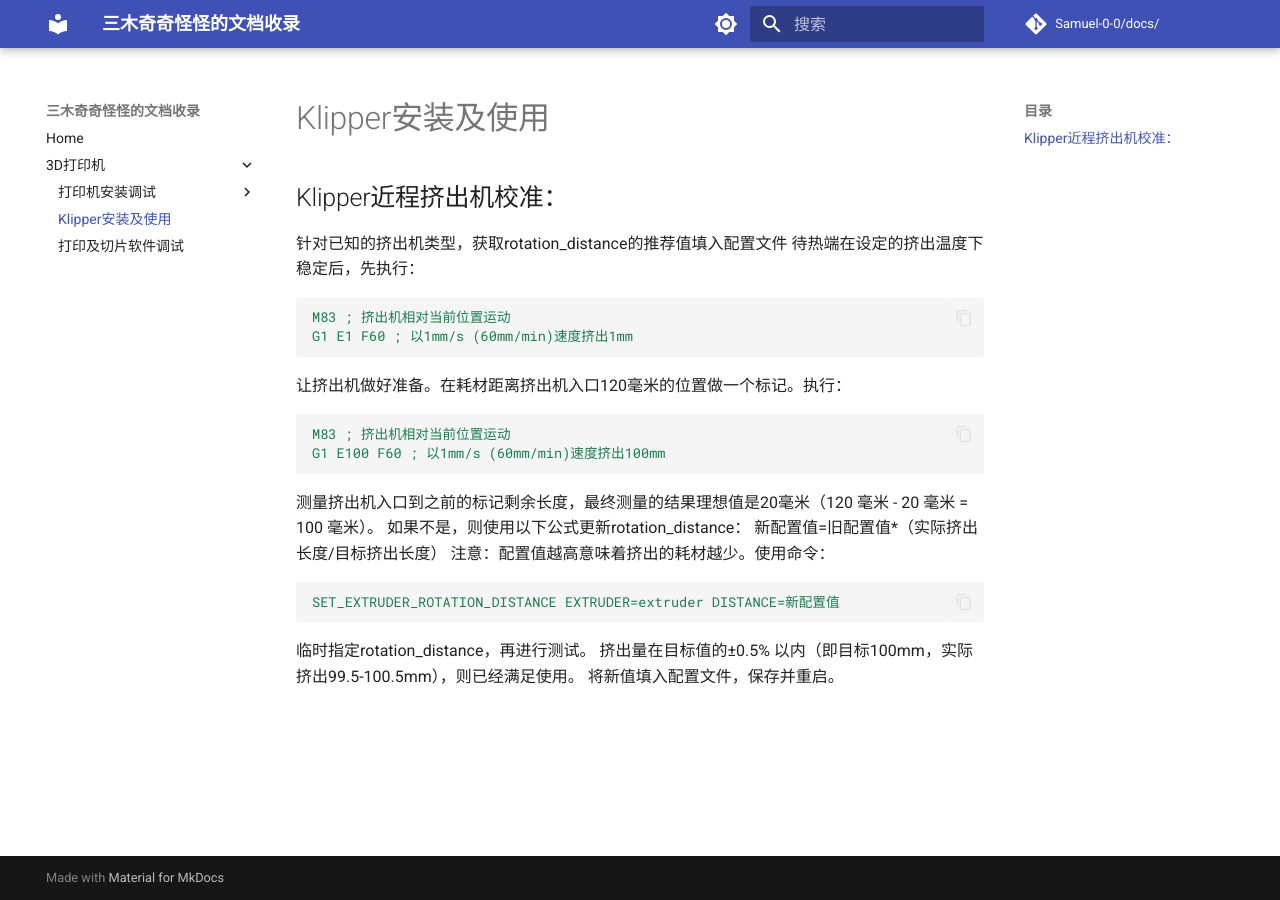
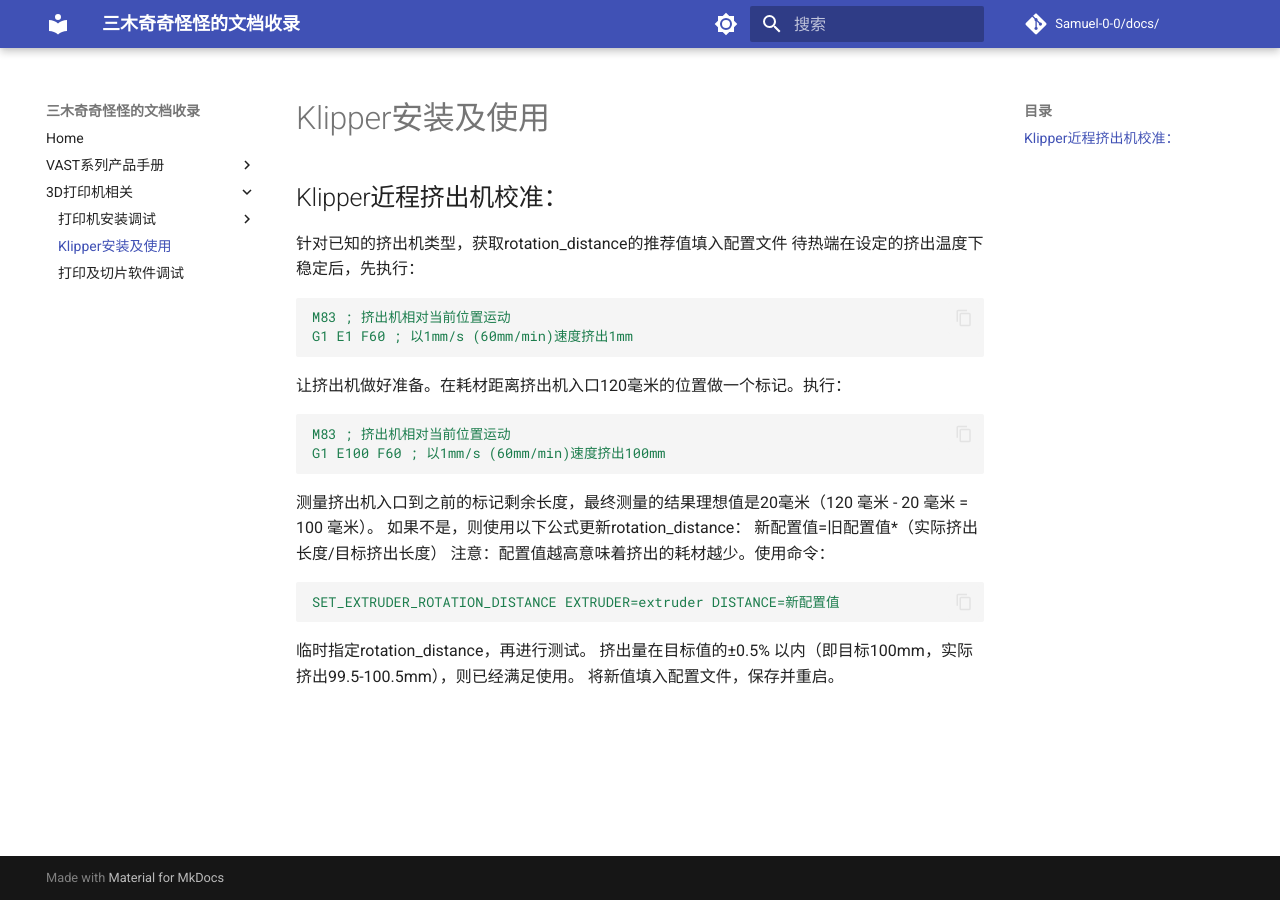
Before and after one commit to Samuel-0-0/docs, an MkDocs documentation site: the page built from docs/3d_printer/klipper.md, in a window 1280 px wide. Built offline with MkDocs 1.6.1 and Material for MkDocs 9.7.7, drawn with Linux system fonts in a browser that asks for light colours; comment, search, counter and statistics services are not loaded; some of the changed lines change nothing that is shown.

Commit message:
Update mkdocs.yml

```diff
--- a/mkdocs.yml
+++ b/mkdocs.yml
@@ -50,7 +50,13 @@
   - pymdownx.superfences
 nav:
     - Home: index.md
-    - 3D打印机:
+    - VAST系列产品手册:
+      - v0裙边按钮+屏幕套件: vast/v0_skirt/readme.md
+      - v0控制板: vast/v0_D4/readme.md
+      - 电源计量与远程控制: vast/power/readme.md
+      - SB内嵌打印头控制CAN板: vast/sb_can/readme.md
+      - 水冷一体挤出热端控制套件: vast/water/readme.md
+    - 3D打印机相关:
       - 打印机安装调试:
         - Voron v0: 3d_printer/voron/v0.md
         - Voron v2.4: 3d_printer/voron/v2.4.md
```
